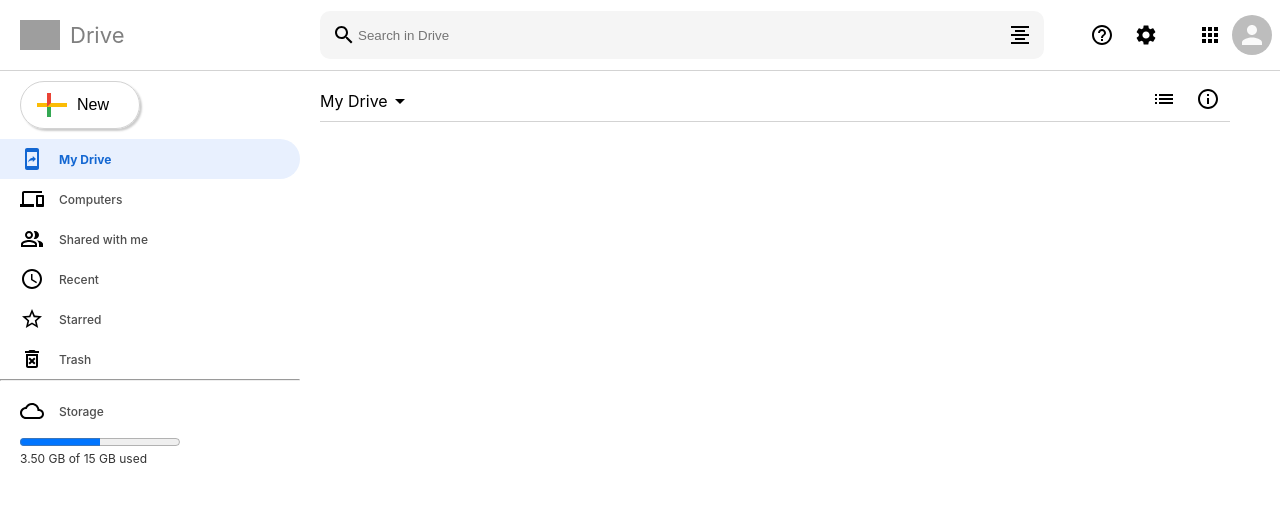
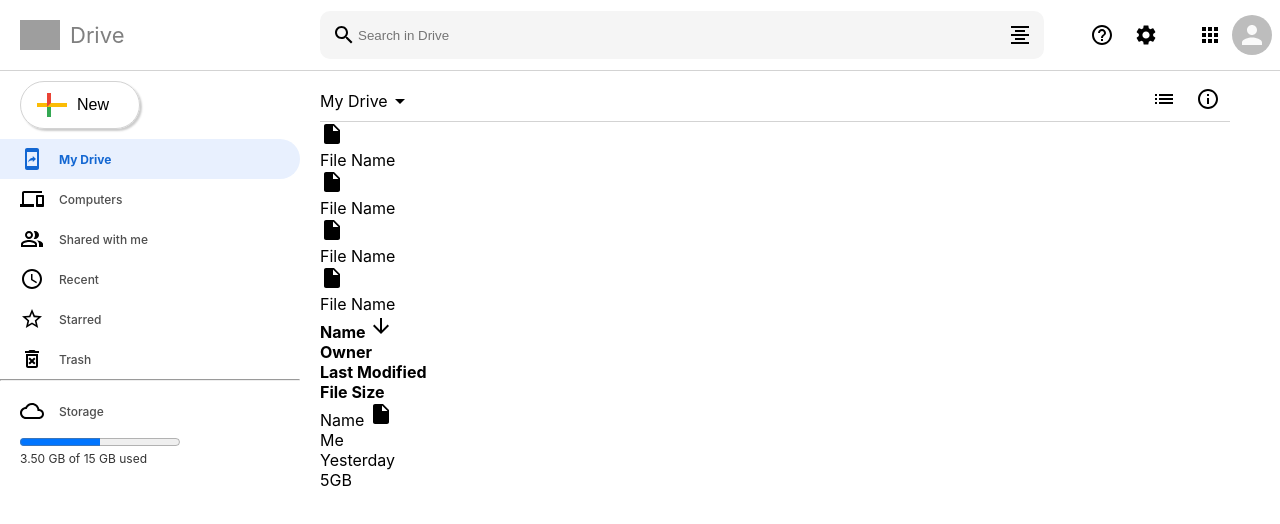
Before and after one commit to nomanabir12/google-drive-, a React (Create React App) app: page / in a window 1280 px wide. Shown: the top 524 px of the page. Built offline with nearby package versions, Linux system fonts and the light colour scheme; grey boxes are pictures that could not be loaded.

Commit message:
data-list

```diff
--- a/src/Data.js
+++ b/src/Data.js
@@ -20,6 +20,44 @@
                     <InfoOutlinedIcon/>
                 </div>
             </div>
+
+            <div className="data__content">
+                <div className="data_grid">
+                    <div className="data__file">
+                        <InsertDriveFileIcon/>
+                        <p>File Name</p>
+                    </div>
+                    <div className="data__file">
+                        <InsertDriveFileIcon/>
+                        <p>File Name</p>
+                    </div>
+                    <div className="data__file">
+                        <InsertDriveFileIcon/>
+                        <p>File Name</p>
+                    </div>
+                    <div className="data__file">
+                        <InsertDriveFileIcon/>
+                        <p>File Name</p>
+                    </div>
+                </div>
+                <div className="data_list">
+                    <div className="detailsRow">
+                        <p><b>Name <ArrowDownwardIcon/></b></p>
+                        <p><b>Owner </b></p>
+                        <p><b>Last Modified </b></p>
+                        <p><b>File Size </b></p>
+                    </div>
+
+                    <div className="detailsRow">
+                        <p>Name <InsertDriveFileIcon/></p>
+                        <p>Me </p>
+                        <p>Yesterday </p>
+                        <p>5GB </p>
+                    </div>
+
+                </div>
+
+            </div>
         </div>
     )
 }
```
